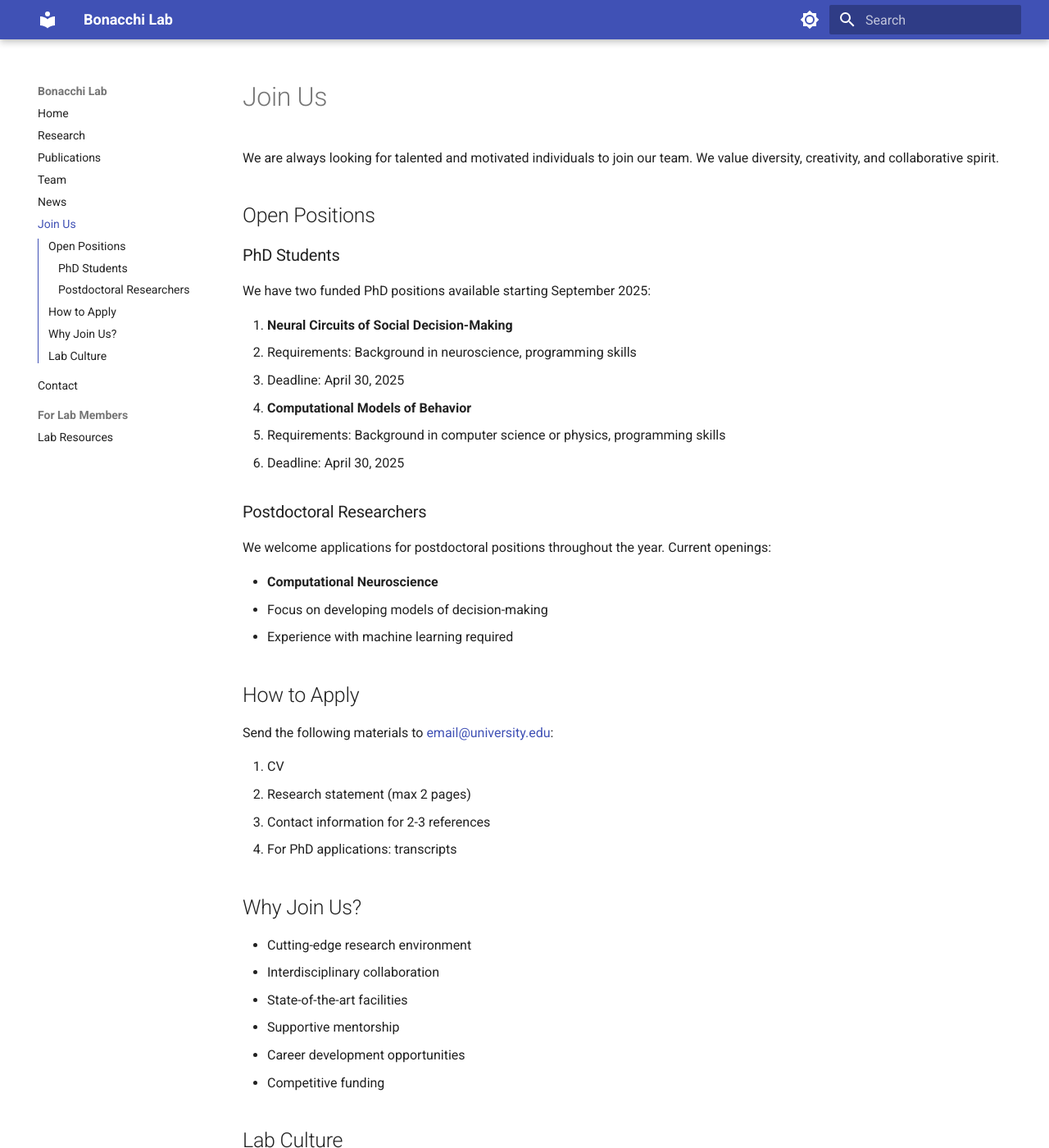
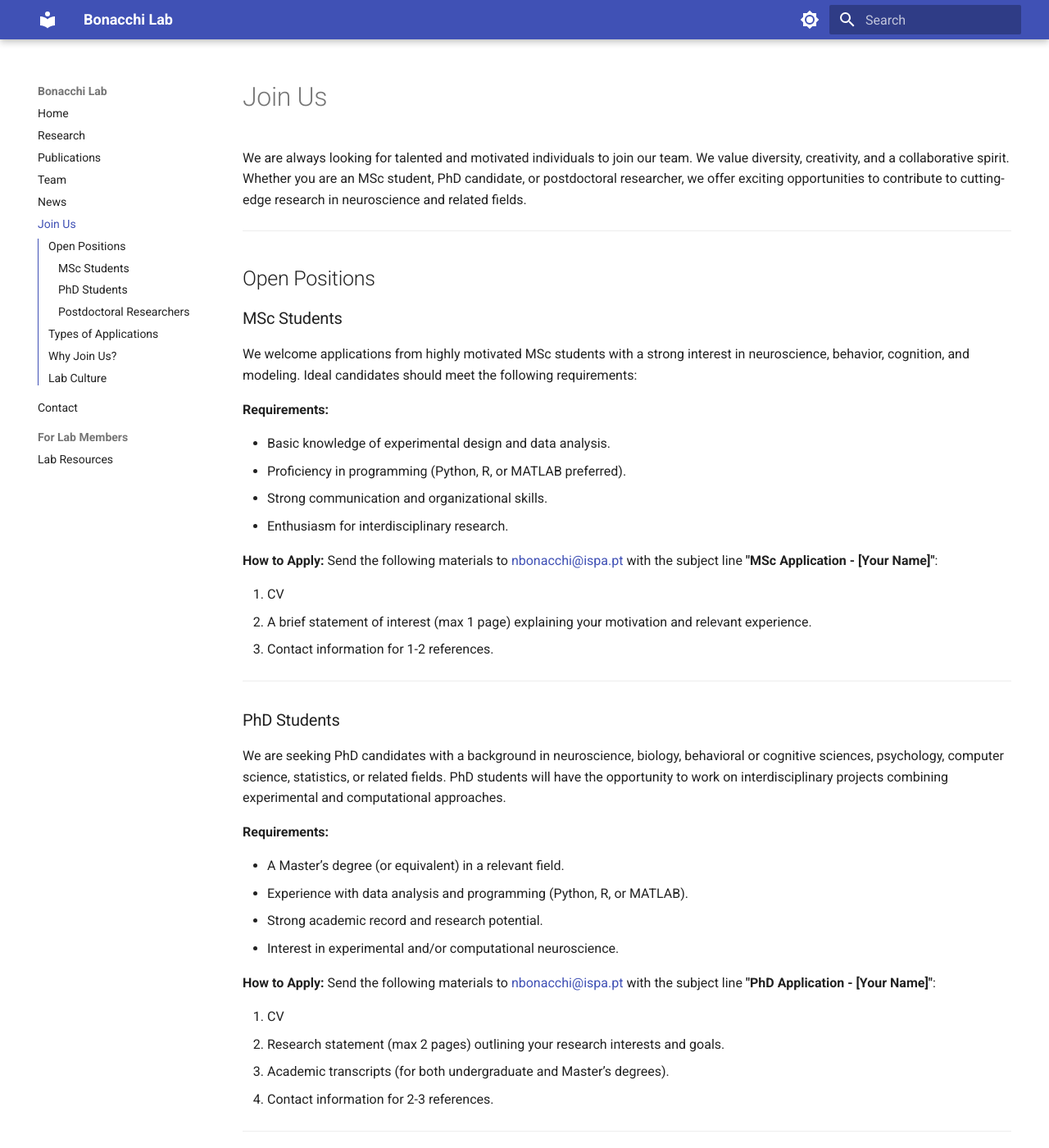
Before and after one commit to BonacchiLab/bonacchilab.github.io, an MkDocs documentation site: the page built from docs/join.md, in a window 1280 px wide and 1400 px high. Shown: the whole window at 82% size. Built offline with MkDocs 1.6.1 and Material for MkDocs 9.7.7, drawn with Linux system fonts in a browser that asks for light colours; some of the changed text lies outside the part shown.

Commit message:
Rehashed join section, fixed template links for actual ones, reviewed content

```diff
--- a/docs/join.md
+++ b/docs/join.md
@@ -1,52 +1,99 @@
 # Join Us
 
-We are always looking for talented and motivated individuals to join our team. We value diversity, creativity, and collaborative spirit.
+We are always looking for talented and motivated individuals to join our team. We value diversity, creativity, and a collaborative spirit. Whether you are an MSc student, PhD candidate, or postdoctoral researcher, we offer exciting opportunities to contribute to cutting-edge research in neuroscience and related fields.
+
+---
 
 ## Open Positions
 
+### MSc Students
+
+We welcome applications from highly motivated MSc students with a strong interest in neuroscience, behavior, cognition, and modeling. Ideal candidates should meet the following requirements:
+
+**Requirements:**
+
+- Basic knowledge of experimental design and data analysis.
+- Proficiency in programming (Python, R, or MATLAB preferred).
+- Strong communication and organizational skills.
+- Enthusiasm for interdisciplinary research.
+
+**How to Apply:**
+Send the following materials to [nbonacchi@ispa.pt](mailto:nbonacchi@ispa.pt) with the subject line **"MSc Application - [Your Name]"**:
+
+1. CV
+2. A brief statement of interest (max 1 page) explaining your motivation and relevant experience.
+3. Contact information for 1-2 references.
+
+---
+
 ### PhD Students
 
-We have two funded PhD positions available starting September 2025:
+We are seeking PhD candidates with a background in neuroscience, biology, behavioral or cognitive sciences, psychology, computer science, statistics, or related fields. PhD students will have the opportunity to work on interdisciplinary projects combining experimental and computational approaches.
 
-1. **Neural Circuits of Social Decision-Making**
-   - Requirements: Background in neuroscience, programming skills
-   - Deadline: April 30, 2025
+**Requirements:**
 
-2. **Computational Models of Behavior**
-   - Requirements: Background in computer science or physics, programming skills
-   - Deadline: April 30, 2025
+- A Master’s degree (or equivalent) in a relevant field.
+- Experience with data analysis and programming (Python, R, or MATLAB).
+- Strong academic record and research potential.
+- Interest in experimental and/or computational neuroscience.
+
+**How to Apply:**
+Send the following materials to [nbonacchi@ispa.pt](mailto:nbonacchi@ispa.pt) with the subject line **"PhD Application - [Your Name]"**:
+
+1. CV
+2. Research statement (max 2 pages) outlining your research interests and goals.
+3. Academic transcripts (for both undergraduate and Master’s degrees).
+4. Contact information for 2-3 references.
+
+---
 
 ### Postdoctoral Researchers
 
-We welcome applications for postdoctoral positions throughout the year. Current openings:
+We are looking for postdoctoral researchers with expertise in computational neuroscience, machine learning, behavioral analysis, or experimental neuroscience (human or animal models). Postdocs will lead independent projects while collaborating with other team members.
 
-- **Computational Neuroscience**
-  - Focus on developing models of decision-making
-  - Experience with machine learning required
+**Requirements:**
 
-## How to Apply
+- A PhD in neuroscience, computer science, psychology, or a related field.
+- Strong publication record in peer-reviewed journals.
+- Expertise in computational methods, experimental techniques, or both.
+- Ability to work independently and collaboratively in an interdisciplinary environment.
 
-Send the following materials to [email@university.edu](mailto:email@university.edu):
+**How to Apply:**
+Send the following materials to [nbonacchi@ispa.pt](mailto:nbonacchi@ispa.pt) with the subject line **"Postdoc Application - [Your Name]"**:
 
 1. CV
-2. Research statement (max 2 pages)
-3. Contact information for 2-3 references
-4. For PhD applications: transcripts
+2. Cover letter (max 2 pages) describing your research experience, skills, and future goals.
+3. Research proposal (optional, max 2 pages) outlining potential projects you would like to pursue.
+4. Contact information for 3 references.
+
+---
+
+## Types of Applications
+
+We accept the following types of applications:
+
+1. **Spontaneous Applications:** If there are no open calls, you are welcome to submit a spontaneous application for any of the positions listed above. Please specify your desired role (MSc, PhD, or Postdoc) in your email subject line.
+
+2. **Project-Specific Applications:** Occasionally, we advertise specific projects with detailed descriptions and requirements. Follow the instructions in the project announcement for these applications.
+
+---
 
 ## Why Join Us?
 
-- Cutting-edge research environment
-- Interdisciplinary collaboration
-- State-of-the-art facilities
-- Supportive mentorship
-- Career development opportunities
-- Competitive funding
+- **Cutting-Edge Research:** Work on innovative projects at the forefront of neuroscience.
+- **Interdisciplinary Collaboration:** Collaborate with experts from diverse fields.
+- **Supportive Mentorship:** Receive guidance and support to achieve your career goals.
+- **Career Development:** Access opportunities for skill-building, networking, and professional growth.
+
+---
 
 ## Lab Culture
 
 We strive to maintain a collaborative, inclusive, and supportive environment where:
 
-- Ideas are freely shared and discussed
-- Work-life balance is respected
-- Professional development is prioritized
-- Diversity is celebrated
+- Ideas are freely shared and discussed.
+- Work-life balance is respected.
+- Professional development is prioritized.
+- Diversity is celebrated.
+
+Join us and become part of a dynamic team dedicated to advancing our understanding of the brain and behavior!
```
